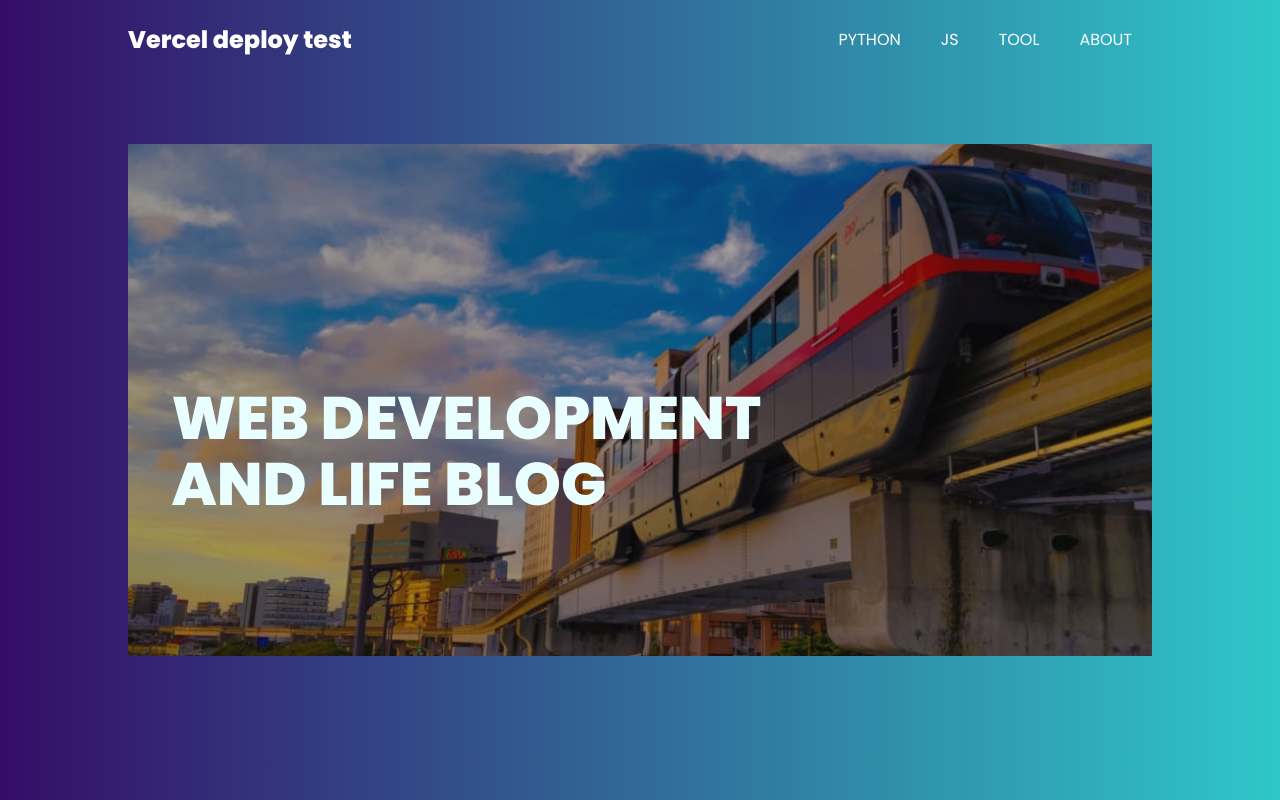
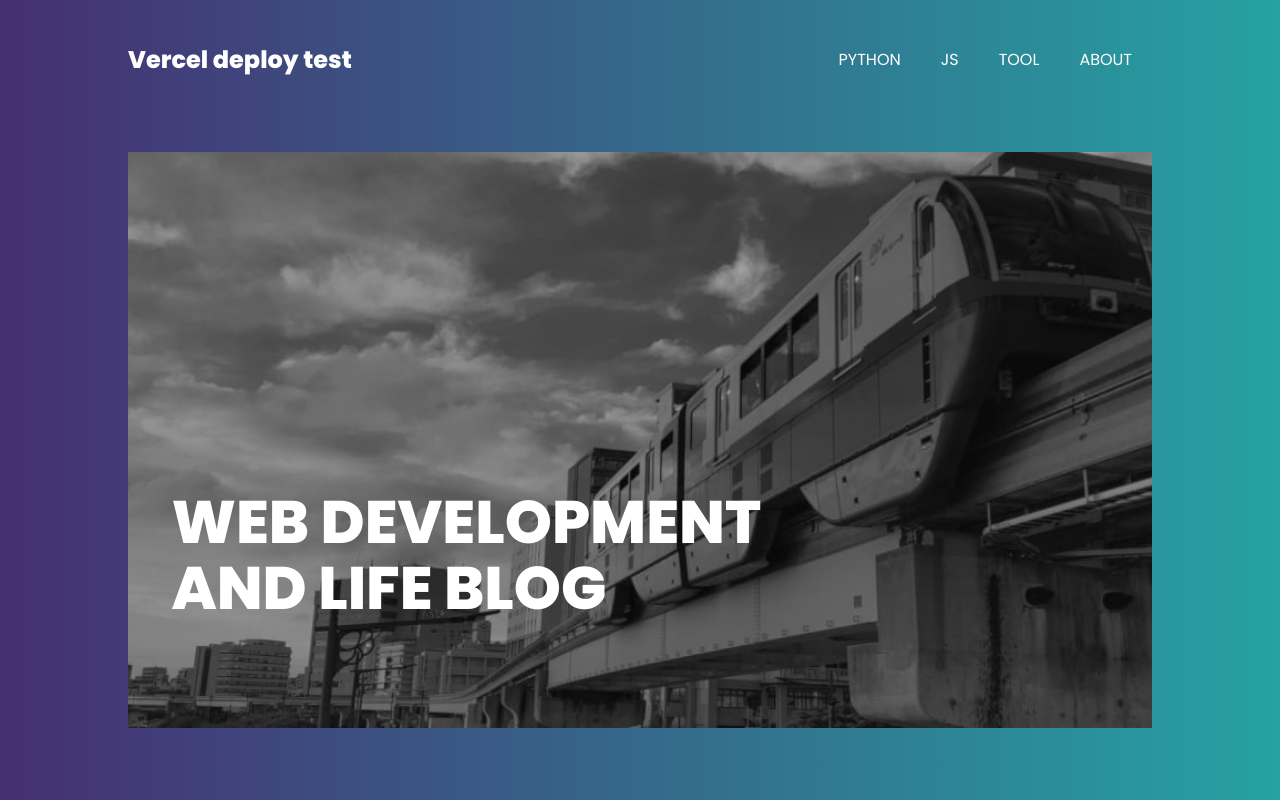
Before and after one commit to shim369/Nextjs-TypeScript-MicroCMS-Site, a Next.js app: page / in a window 1280 px wide. Shown: the top 800 px of the page. Built offline with nearby package versions, Linux system fonts and the light colour scheme.

Commit message:
test gsap

```diff
--- a/pages/components/header.tsx
+++ b/pages/components/header.tsx
@@ -8,19 +8,28 @@ export default function Header() {
 	const title = "Vercel deploy test"
 	const ref = React.useRef(null)
 	const heroRef = useRef<HTMLDivElement | null >(null)
+	const textRef = useRef<HTMLDivElement | null >(null)
 	useEffect(() => {
 		gsap.to(ref.current, {
 			backgroundImage: "linear-gradient(to left, #30CFD0, #330867)",
-			duration: 8,
+			duration: 15,
 			repeat: -1,
-			ease: "power4.easeInOut"
 		})
 		gsap.from(heroRef.current, {
 			height: "0%",
+			width: "100%",
 		})
 		gsap.to(heroRef.current, {
-			height: "80%",
+			height: "90%",
 			width: "80%",
+			duration: 1.2,
+			ease: "Power3.easeInOut"
+		})
+		gsap.from(textRef.current, {
+			opacity: 0,
+		})
+		gsap.to(textRef.current, {
+			opacity: 1,
 			duration: 1.2,
 		})
 	})
@@ -39,7 +48,7 @@ export default function Header() {
 			<section className={styles.section}>
 				<div ref={heroRef} className={styles.hero}>
 					<Image src="/images/3.jpg" alt="" width={800} height={500} />
-					<h1 className={styles.headline}>WEB DEVELOPMENT <br />AND LIFE BLOG</h1>
+					<h1 ref={textRef} className={styles.headline}>WEB DEVELOPMENT <br />AND LIFE BLOG</h1>
 				</div>
 			</section>
 			</header>
--- a/styles/Home.module.css
+++ b/styles/Home.module.css
@@ -22,7 +22,7 @@
 	grid-template-columns: 10% 1fr 1fr 10%;
 	align-items: center;
 	color: white;
-	min-height: 10vh;
+	min-height: 15vh;
 }
 .menu {
     justify-self: end;
@@ -55,6 +55,7 @@
 	height: 100%;
 	width: 100%;
 	object-fit: cover;
+	filter: grayscale(1);
 }
 
 
@@ -71,11 +72,11 @@
 
 .headline {
 	position: absolute;
-	top: 60%;
+	top: 70%;
 	left: 10%;
 	font-size: 60px;
 	line-height: 1.1;
-	color: #e9ffff;
+	color: #ffff;
 	transform: translate(-10%, -50%);
 	z-index: 3;
 }
```
